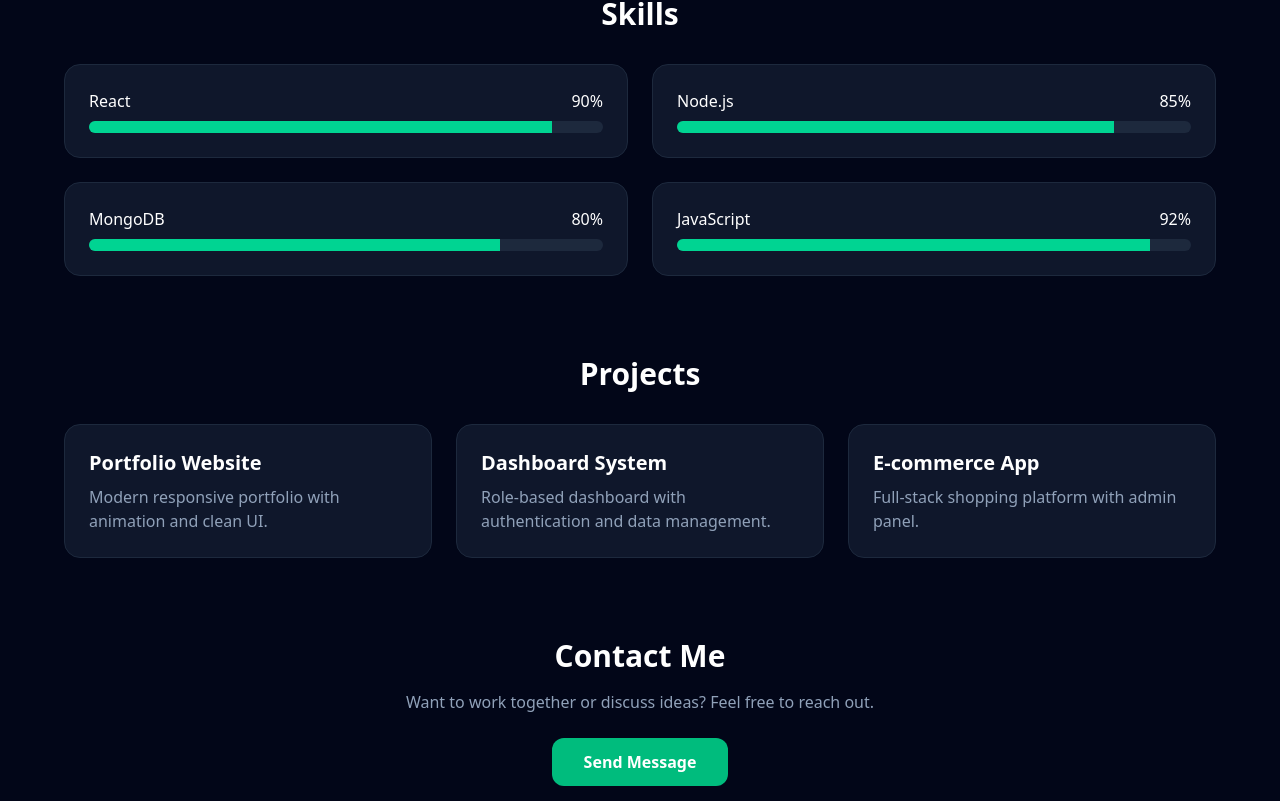
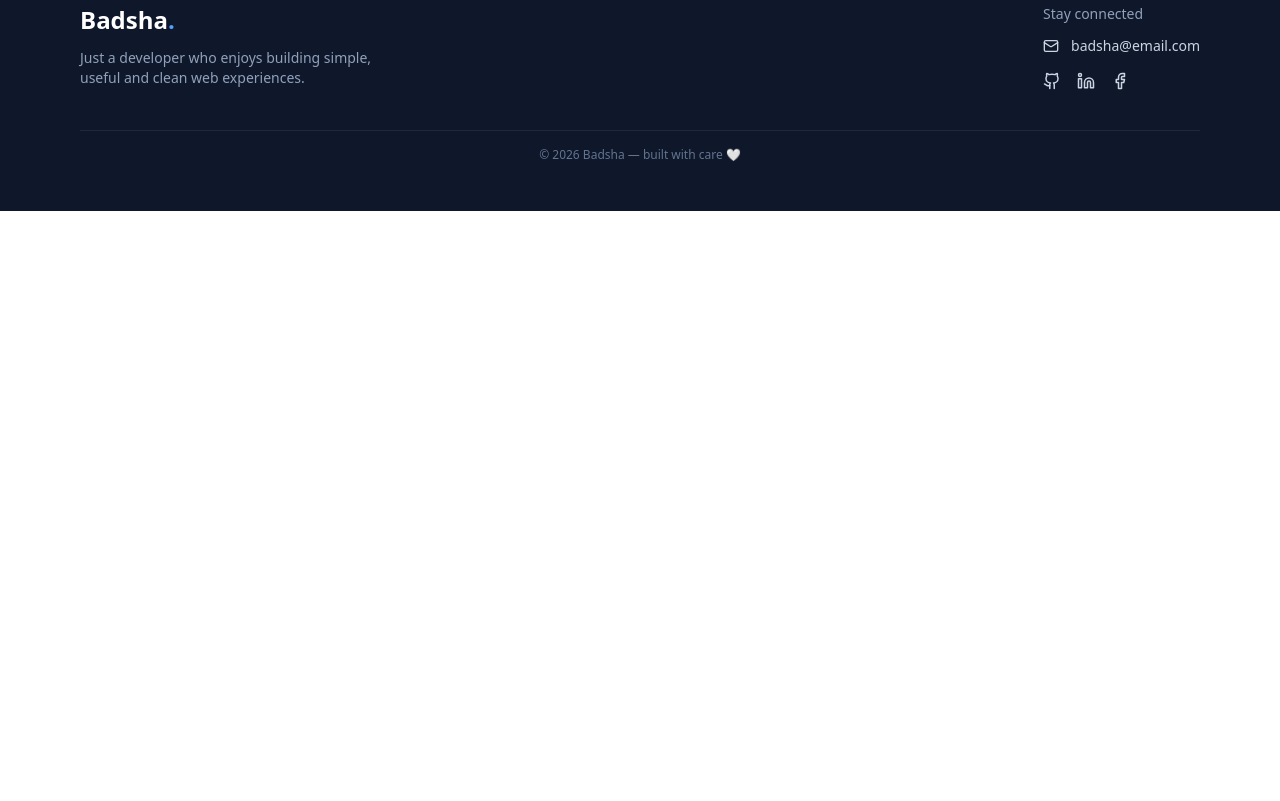
Before and after one commit to Badsha012/my-personal-websides, a React (Vite) app: page / in a window 1280 px wide. Shown: the part 1299-2100 px from the top of the page. After the commit the page ends 1510 px from the top, so only its background shows below. Built offline with nearby package versions, Linux system fonts and the light colour scheme.

Commit message:
update a about page

```diff
--- /dev/null
+++ b/src/Component/Life.jsx
@@ -0,0 +1,11 @@
+import React from 'react';
+
+const Life = () => {
+    return (
+        <div>
+
+        </div>
+    );
+};
+
+export default Life;
--- a/src/Page/Home.jsx
+++ b/src/Page/Home.jsx
@@ -135,63 +135,12 @@ export default function PersonalHomePage() {
         </div>
       </section>
 
-      {/* SKILLS */}
-      <section className="max-w-6xl mx-auto mt-20">
-        <h2 className="text-3xl font-bold mb-8 text-center">Skills</h2>
 
-        <div className="grid md:grid-cols-2 gap-6">
-          {skills.map((skill, i) => (
-            <div key={i} className="bg-slate-900 border border-slate-800 rounded-2xl p-6">
-              <div className="flex justify-between mb-2">
-                <span>{skill.name}</span>
-                <span>{skill.level}%</span>
-              </div>
-              <div className="w-full bg-slate-800 h-3 rounded-full overflow-hidden">
-                <motion.div
-                  initial={{ width: 0 }}
-                  whileInView={{ width: `${skill.level}%` }}
-                  transition={{ duration: 1 }}
-                  className="h-3 bg-emerald-400"
-                />
-              </div>
-            </div>
-          ))}
-        </div>
-      </section>
 
-      {/* PROJECTS */}
-      <section className="max-w-6xl mx-auto mt-20">
-        <h2 className="text-3xl font-bold mb-8 text-center">Projects</h2>
 
-        <div className="grid md:grid-cols-3 gap-6">
-          {projects.map((project, i) => (
-            <motion.div
-              key={i}
-              initial={{ opacity: 0, y: 30 }}
-              whileInView={{ opacity: 1, y: 0 }}
-              transition={{ duration: 0.5 }}
-            >
-              <div className="bg-slate-900 border border-slate-800 rounded-2xl h-full p-6">
-                <h3 className="text-xl font-semibold mb-2">
-                  {project.title}
-                </h3>
-                <p className="text-slate-400">{project.desc}</p>
-              </div>
-            </motion.div>
-          ))}
-        </div>
-      </section>
 
-      {/* CONTACT */}
-      <section className="max-w-4xl mx-auto mt-20 text-center">
-        <h2 className="text-3xl font-bold mb-4">Contact Me</h2>
-        <p className="text-slate-400 mb-6">
-          Want to work together or discuss ideas? Feel free to reach out.
-        </p>
-        <button className="bg-emerald-500 px-8 py-3 rounded-xl font-semibold hover:opacity-90">
-          Send Message
-        </button>
-      </section>
+
+
 
     </div>
   );
```
